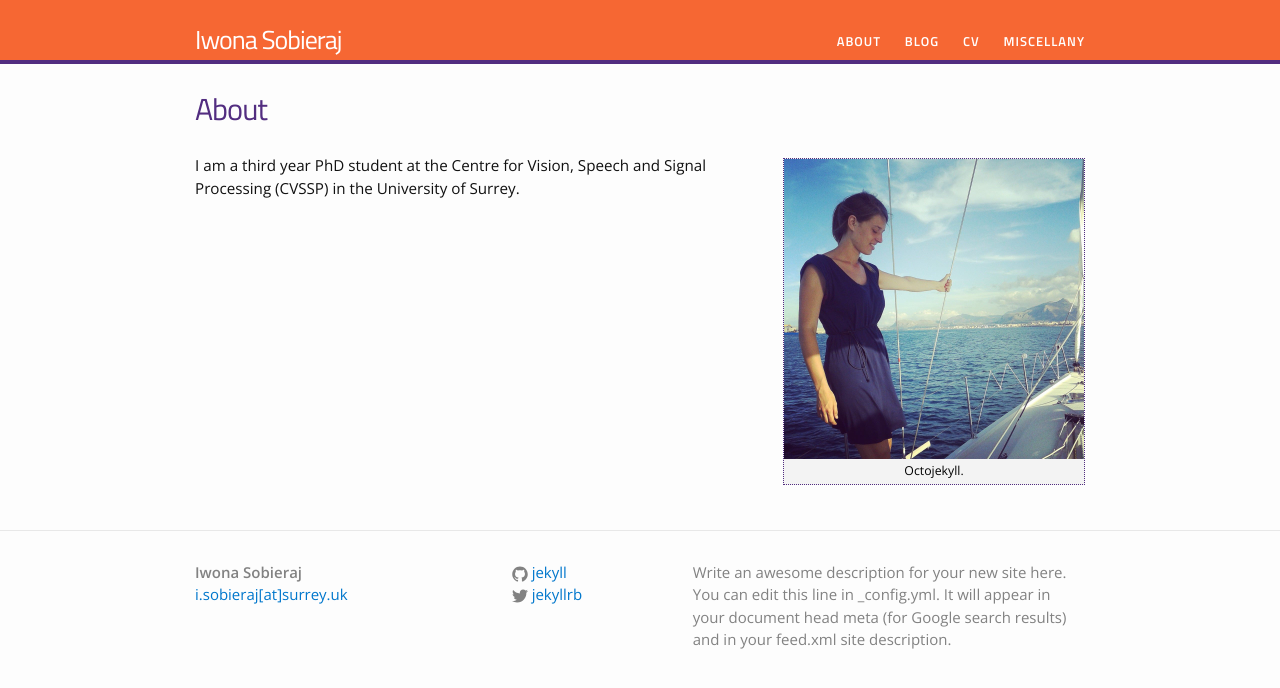
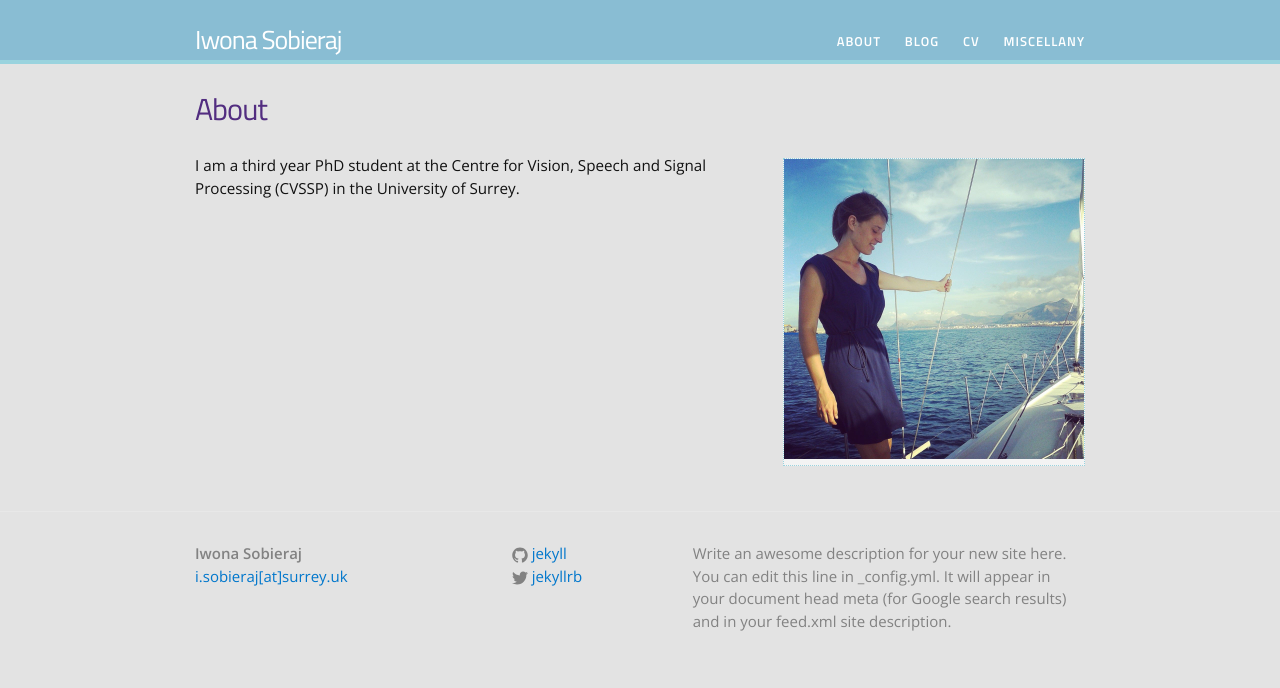
Before and after one commit to iwonasob/iwona.github.io, a Jekyll site: the page built from about.md, in a window 1280 px wide. Shown: the top 688 px of the page. Built offline with Jekyll 4.4.1, drawn with Linux system fonts in a browser that asks for light colours.

Commit message:
Changing colours

```diff
--- a/about.md
+++ b/about.md
@@ -4,6 +4,6 @@ title: About
 permalink: /about/
 ---
 
-{% include image.html url="/images/ja.jpg" caption="Octojekyll." width=300 align="right" %}
+{% include image.html url="/images/ja.jpg" width=300 align="right" %}
 
 I am a third year PhD student at the Centre for Vision, Speech and Signal Processing (CVSSP) in the University of Surrey.
--- a/css/main.scss
+++ b/css/main.scss
@@ -13,12 +13,13 @@ $base-line-height: 1.5;
 
 $spacing-unit:     30px;
 
+//https://www.awwwards.com/trendy-web-color-palettes-and-material-design-color-schemes-tools.html
 $text-color:       #111;
-$background-color: #fdfdfd;
+$background-color: #e3e3e3;
 $brand-color:      #0077CC;
 // $gameday-sky: #109dc0;
-$clemson-purple:      #522d80;
-$clemson-orange:      #f66733;
+$clemson-purple:      #9ad3de;
+$clemson-orange:      #89bdd3;
 
 
 $grey-color:       #828282;
```
